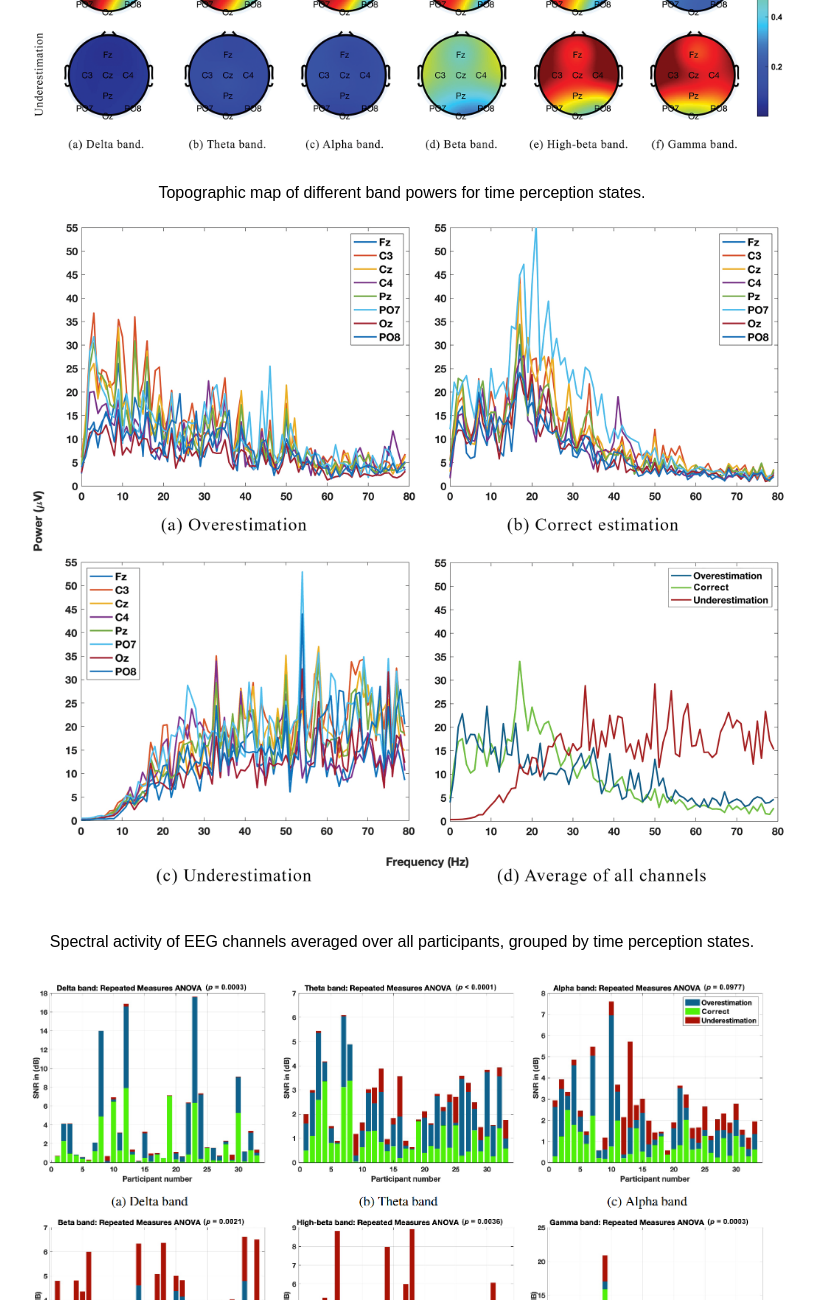
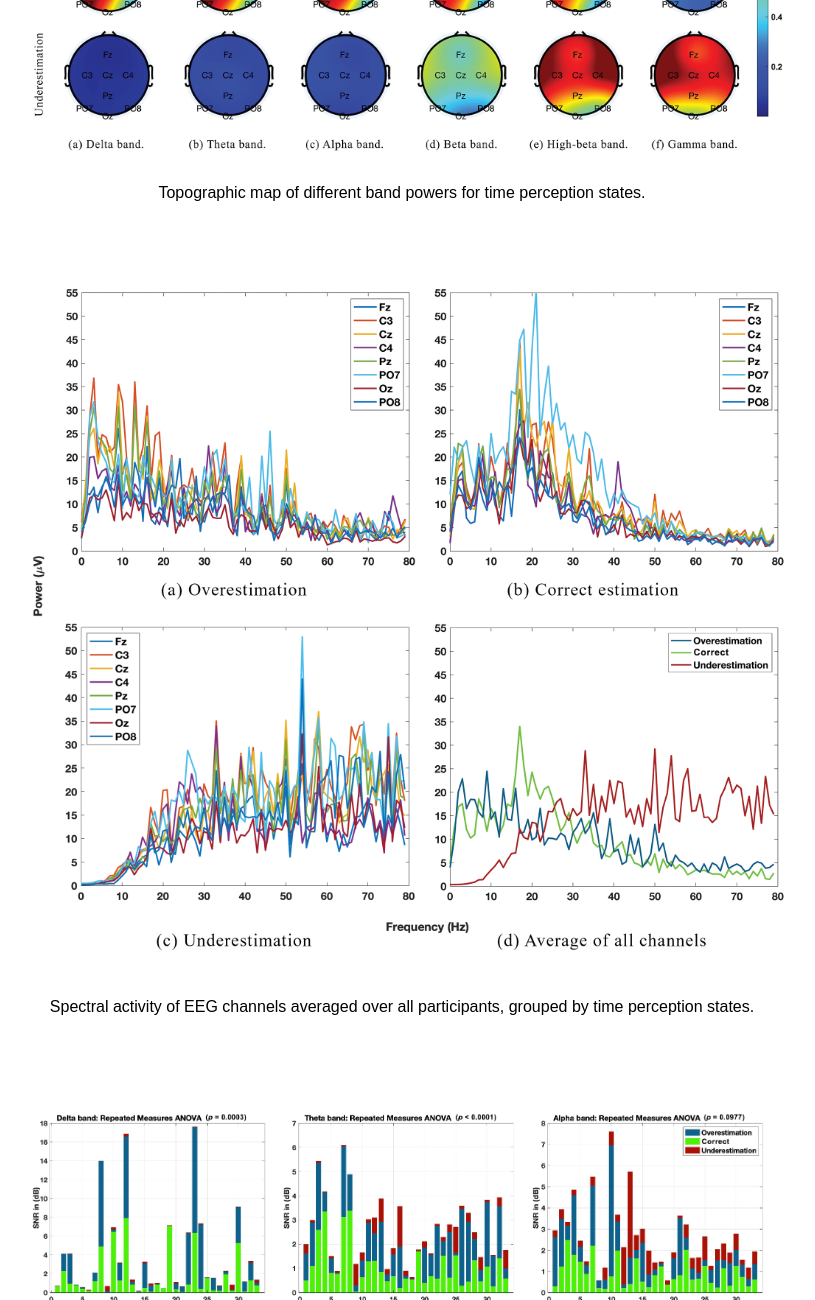
Before and after one commit to vrar-lab/brain-signatures, a plain HTML site: page index.html in a window 1280 px wide. Shown: the part 4391-5691 px from the top of the page, without its empty margins (238-1053 px from the left). Drawn offline with Linux system fonts and the light colour scheme.

Commit message:
cosmetics

```diff
--- a/index.html
+++ b/index.html
@@ -266,10 +266,12 @@
         <img src="assets/topography.png" alt="Topographical map of time perception states">
         <p>Topographic map of different band powers for time perception states.</p>
     </div>
+    <div style="height: 65px;"></div>
     <div class="center">
         <img src="assets/psd.png" alt="PSD plot of time perception states">
         <p>Spectral activity of EEG channels averaged over all participants, grouped by time perception states.</p>
     </div>
+    <div style="height: 65px;"></div>
     <div class="center">
         <img src="assets/SNR-stats.png" alt="Time perception states statistics across 6 frequency bands">
         <p>SNR of time perception states in all EEG band powers for each participant.</p>
```
